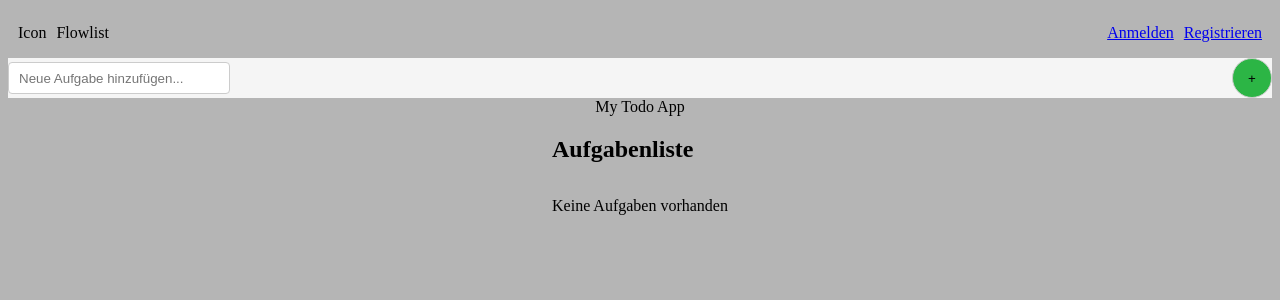
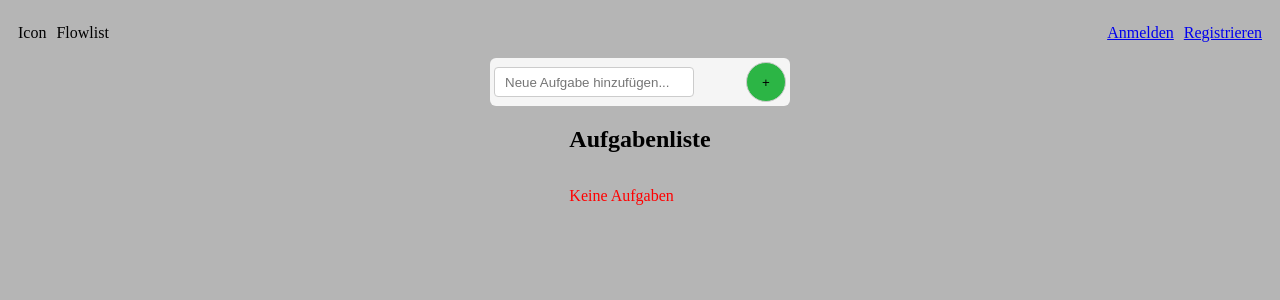
Before and after one commit to jakobsiebenhuetter/React---Todo-App, a React (Vite) app: page / in a window 1280 px wide. Shown: the top 300 px of the page. Built offline with nearby package versions, Linux system fonts and the light colour scheme.

Commit message:
change: styling

```diff
--- a/src/App.css
+++ b/src/App.css
@@ -0,0 +1,9 @@
+.hero {
+    display: flex;
+    flex-direction: column;
+    align-items: center;
+}
+
+#no-tasks {
+    color: red;
+}
--- a/src/App.tsx
+++ b/src/App.tsx
@@ -1,3 +1,5 @@
+import './App.css';
+
 import AddTask from "./components/AddTask.tsx";
 import Header from "./components/Header.tsx";
 import TaskList from "./components/TaskList.tsx";
@@ -93,15 +95,17 @@ export default function App() {
   return (
     <>
       <Header />
-      <AddTask addTask={addTask}/>
-      <TaskList>
+      <main className="hero">
+        <AddTask addTask={addTask}/>
+        <TaskList>
         {haveTasks() && tasks.map((item) =>
           <Task key={item.id} taskProps={item} onUpdateTask={() => updateTask(item.id)} update={updateTaskText} deleteTask={() => {deleteTask(item.id)}} completeTask={() => completeTask(item.id)}>
             {item.text}
           </Task>
         )}
-        {!haveTasks() && <li id="no-tasks">Keine Aufgaben vorhanden</li>}
+        {!haveTasks() && <li id="no-tasks">Keine Aufgaben</li>}
       </TaskList>
+    </main>
     </>
   );
 }
--- a/src/components/AddTask.css
+++ b/src/components/AddTask.css
@@ -1,7 +1,11 @@
 #add-task {
     background-color: #f5f5f5;
-    display: flex;
+    width: 300px;
+    border-radius: 6px;
+    padding: 4px;
+    display: inline-flex;
     flex-direction: row;
     justify-content: space-between;
     align-items: center;
+
 }
--- a/src/components/Task.css
+++ b/src/components/Task.css
@@ -1,10 +1,8 @@
 #task {
-    width: 400px;
     height: 100px;
     border: 1px solid #ccc;
     border-radius: 4px;
     margin: 14px 0;
-    padding: 0 14px;
     background-color: #f0f0f0;
     display: flex;
     flex-direction: row;
--- a/src/components/TaskItem.css
+++ b/src/components/TaskItem.css
@@ -1,21 +1,41 @@
 
 #task-item {
-    width: 100%;
+    margin: 6px;
+    width: 500px;
+    max-height: 200px;
     display: flex;
     align-items: center;
-    display: flex;
     flex-direction: row;
-    justify-content: space-between;
 }
 
-#task-item .section-1 {
+#task-item .task-item-header {
     display: flex;
     flex-direction: row;
     align-items: center;
-    gap: 10px;
+    margin: 4px;
+}
+
+#task-item .text-container {
+    display: flex;
+    align-items: center;
+    justify-content: start;
+    padding: 4px;
+    width: 380px;
+    height: 100%;
+}
+
+#task-item .text-container p {
+    display: -webkit-box;
+    -webkit-line-clamp: 2;
+    -webkit-box-orient: vertical;
+    margin: 0;
+    word-break: break-word;
+    line-clamp: 2;
+    overflow: hidden;
 }
 
 #task-item .btn-wrapper {
+    margin-left: 12px;
     display: flex;
     flex-direction: row;
     gap: 10px;
--- a/src/components/TaskItem.tsx
+++ b/src/components/TaskItem.tsx
@@ -4,11 +4,13 @@ export default function TaskItem(props) {
 
   return (
     <div id="task-item">
-      <div className="section-1">
-    <span>
+      <div className="task-item-header">
         <input type="checkbox" checked={props.completed} onChange={props.completeTask}/>
-    </span>
-        <span style={{textDecoration: props.completed ? 'line-through' : 'none'}}>{props.children}</span>
+      </div>
+      <div className="text-container" style={{textDecoration: props.completed ? 'line-through' : 'none'}}>
+        <p>
+          {props.children}
+          </p>
       </div>
       <div className="btn-wrapper">
         <button className="delete-btn" onClick={props.deleteTask}>Delete</button>
--- a/src/components/TaskList.tsx
+++ b/src/components/TaskList.tsx
@@ -1,15 +1,10 @@
 import './TaskList.css';
-
-const title = 'My Todo App';
 
 // Mit richtigen ids arbeiten
 export default function TaskList({children}) {
 
     return(
         <div id="task-list">
-            <div>
-                {title}
-            </div>
             <div>
                 <h2>Aufgabenliste</h2>
                 <ul>
--- a/src/index.css
+++ b/src/index.css
@@ -1,3 +1,7 @@
+* {
+    box-sizing: border-box;
+}
+
 body {
     background-color: rgb(181, 181, 181);
 }
@@ -9,3 +13,14 @@ input[type="text"] {
     border: 1px solid #ccc;
     border-radius: 4px;
 }
+
+textarea {
+    width: 85%;
+    /* border: none; */
+    /* resize: none; */
+    /* overflow: scroll; */
+}
+
+textarea:focus {
+    /* outline: none; */
+}
```
